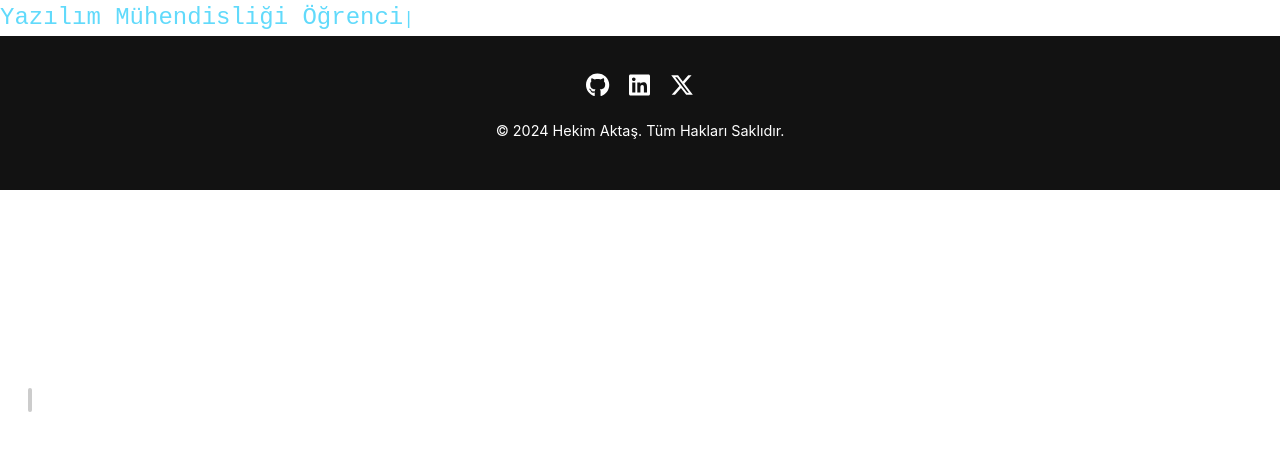
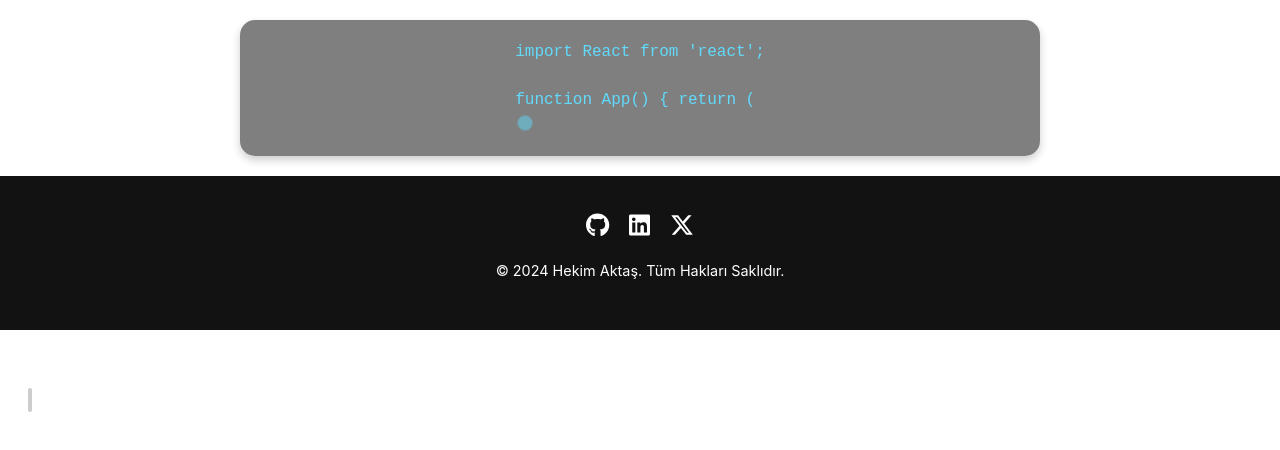
Before and after one commit to aktashekimcan/hekimcan-website-3, a Next.js app: page /components/TypingAnimation in a window 1280 px wide. Shown: the top 450 px of the page. Built offline with nearby package versions, Linux system fonts and the light colour scheme.

Commit message:
Updated TypingAnimation.tsx

```diff
--- a/pages/components/TypingAnimation.tsx
+++ b/pages/components/TypingAnimation.tsx
@@ -1,61 +1,85 @@
-// components/TypingAnimation.tsx
 import React, { useState, useEffect } from "react";
 import styled, { keyframes } from "styled-components";
 
-const blink = keyframes`
-  50% { opacity: 0; }
+const pulse = keyframes`
+  0%, 100% {
+    opacity: 1;
+    transform: scale(1);
+  }
+  50% {
+    opacity: 0.5;
+    transform: scale(1.5);
+  }
 `;
 
-const TypingText = styled.span`
-  font-size: 1.5rem;
-  color: #61dafb; // You can set a default color here
+const Card = styled.div`
+  background-color: rgba(0, 0, 0, 0.5);
+  border-radius: 15px;
+  box-shadow: 0 4px 8px rgba(0, 0, 0, 0.2);
+  padding: 20px;
+  display: flex;
+  flex-direction: column;
+  justify-content: center;
+  align-items: center;
+  max-width: 800px;
+  margin: 20px auto;
+  overflow: hidden;
+`;
+
+const TypingText = styled.pre`
+  font-size: 1rem;
+  color: #61dafb;
   font-family: "Courier New", monospace;
+  text-align: left;
+  white-space: pre-wrap;
+  word-wrap: break-word;
+  margin: 0;
 `;
 
 const Cursor = styled.span`
-  font-size: 1.125rem;
-  color: #61dafb; // Same color as TypingText for consistency
-  animation: ${blink} 1s step-end infinite;
-  font-family: "Courier New", monospace;
+  display: inline-block;
+  margin-left: 5px;
+  height: 10px;
+  width: 10px;
+  background-color: #61dafb;
+  border-radius: 50%;
+  animation: ${pulse} 1s infinite;
+  transform-origin: center;
 `;
 
 const TypingAnimation = () => {
-  const [index, setIndex] = useState(0);
   const [subIndex, setSubIndex] = useState(0);
   const [reverse, setReverse] = useState(false);
-  const sentences = [
-    "HEKİM AKTAŞ",
-    "Yazılım Mühendisliği Öğrencisi",
-    "Mühendis Adayı",
-    "Bilgisayar Programı Geliştiricisi",
-    "Yazılım Geliştiricisi",
-  ];
+
+  const sentence = `import React from 'react';\n\nfunction App() { return (\n    <div> Hello World\n </div>\n  ); }\n\nexport default App;`;
 
   useEffect(() => {
-    const timeout = setTimeout(() => {
-      if (subIndex === sentences[index].length + 1 && !reverse) {
-        setReverse(true);
-        setTimeout(() => {}, 2000); // Wait after the text is complete
-      } else if (subIndex === 0 && reverse) {
-        setReverse(false);
-        setIndex((index + 1) % sentences.length);
-      }
+    if (subIndex === sentence.length + 1 && !reverse) {
+      setReverse(true);
+      setTimeout(() => {}, 2000); // Yazı tamamlandıktan sonra bekletme
+    } else if (subIndex === 0 && reverse) {
+      setReverse(false);
+    }
 
-      if (reverse && subIndex > 0) {
-        setSubIndex(subIndex - 1); // Backward erase
-      } else if (!reverse && subIndex <= sentences[index].length) {
-        setSubIndex(subIndex + 1); // Forward typing
-      }
-    }, 100);
+    const timeout = setTimeout(
+      () => {
+        setSubIndex((currentSubIndex) =>
+          reverse ? currentSubIndex - 1 : currentSubIndex + 1,
+        );
+      },
+      reverse ? 50 : 100,
+    ); // Silme hızını artır
 
     return () => clearTimeout(timeout);
-  }, [subIndex, index, reverse, sentences]);
+  }, [subIndex, reverse, sentence]);
 
   return (
-    <div>
-      <TypingText>{sentences[index].substring(0, subIndex)}</TypingText>
-      <Cursor>|</Cursor>
-    </div>
+    <Card>
+      <TypingText>
+        {sentence.substring(0, subIndex)}
+        <Cursor />
+      </TypingText>
+    </Card>
   );
 };
 
```
